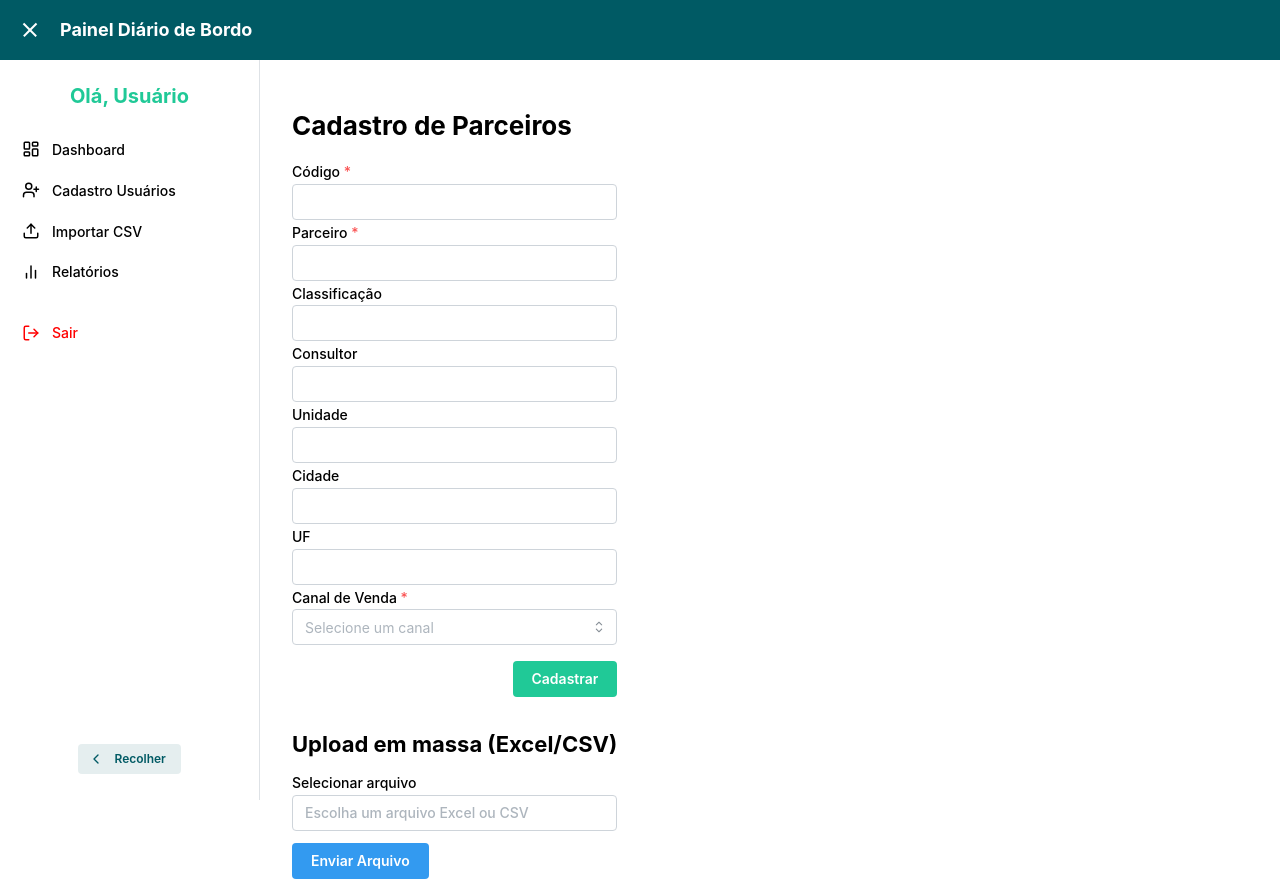
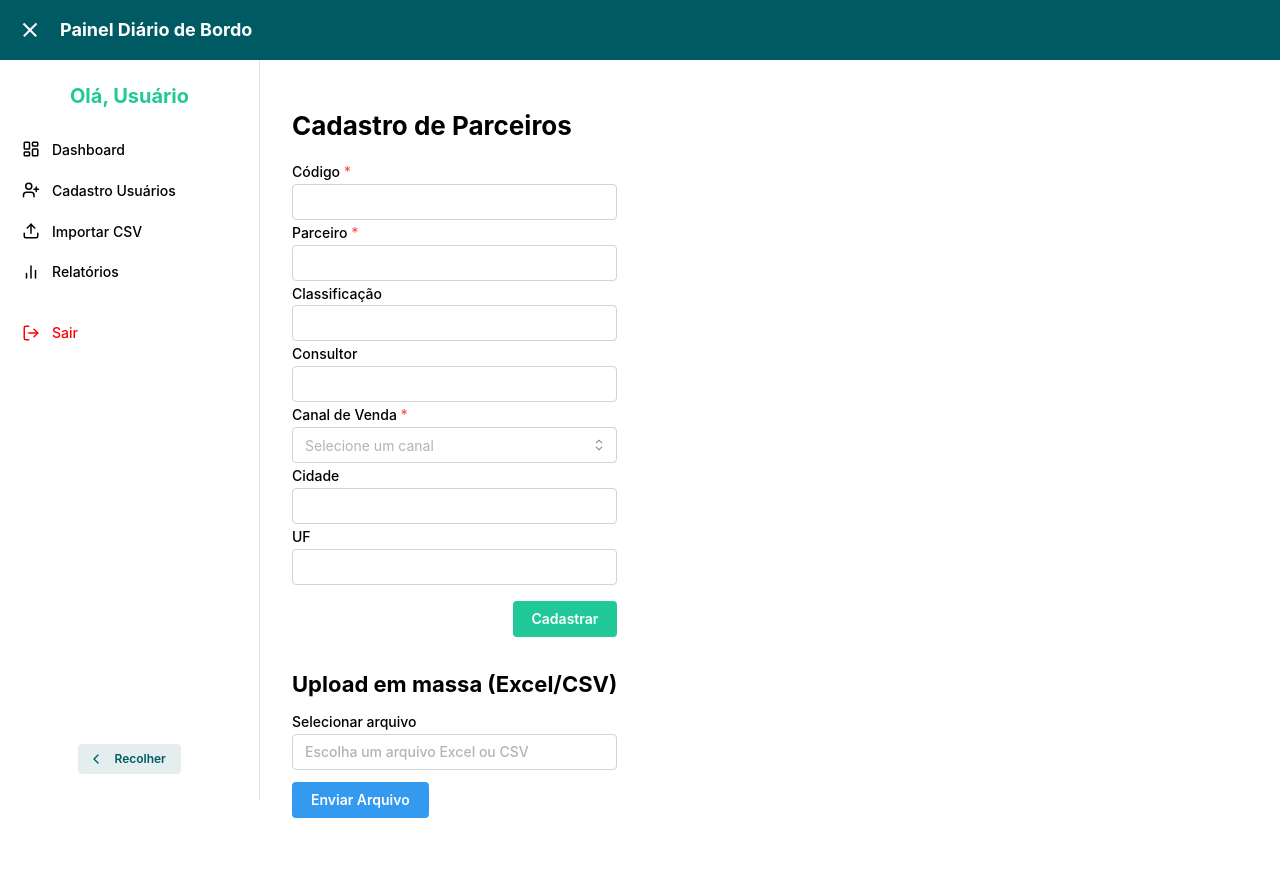
Before and after one commit to leverosint/diario-de-bordo-crm, a React (Vite) app in the folder frontend/: page /cadastro-parceiro in a window 1280 px wide. After the commit the page ends 834 px from the top, so only its background shows below. Built offline with nearby package versions, Linux system fonts and the light colour scheme; no server answers.

Commit message:
subir atualiz

```diff
--- a/frontend/src/components/CadastroParceiro.tsx
+++ b/frontend/src/components/CadastroParceiro.tsx
@@ -118,7 +118,6 @@ export default function CadastroUsuarios() {
       <Title order={2} mb="md">
         Cadastro de Parceiros
       </Title>
-
       <form onSubmit={handleSubmit}>
   <TextInput
     label="Código"
@@ -142,10 +141,13 @@ export default function CadastroUsuarios() {
     value={form.consultor}
     onChange={(e) => handleChange('consultor', e.target.value)}
   />
-        <TextInput
-          label="Unidade"
-          value={form.unidade}
-          onChange={(e) => handleChange('unidade', e.target.value)}
+  <Select
+    label="Canal de Venda"
+    placeholder="Selecione um canal"
+    data={canais.map((c) => ({ value: String(c.id), label: c.nome }))}
+    value={form.canal_venda}
+    onChange={(value) => handleChange('canal_venda', value || '')}
+    required
   />
   <TextInput
     label="Cidade"
@@ -158,22 +160,14 @@ export default function CadastroUsuarios() {
     onChange={(e) => handleChange('uf', e.target.value)}
     maxLength={2}
   />
-
-        <Select
-          label="Canal de Venda"
-          placeholder="Selecione um canal"
-          data={canais.map((c) => ({ value: String(c.id), label: c.nome }))}
-          value={form.canal_venda}
-          onChange={(value) => handleChange('canal_venda', value || '')}
-          required
-        />
-
   <Group mt="md" justify="flex-end">
     <Button type="submit" color="teal">
       Cadastrar
     </Button>
   </Group>
 </form>
+
+
 
       <Title order={3} mt="xl" mb="xs">
         Upload em massa (Excel/CSV)
```
Lines whose indentation alone changed are shown as unchanged.
